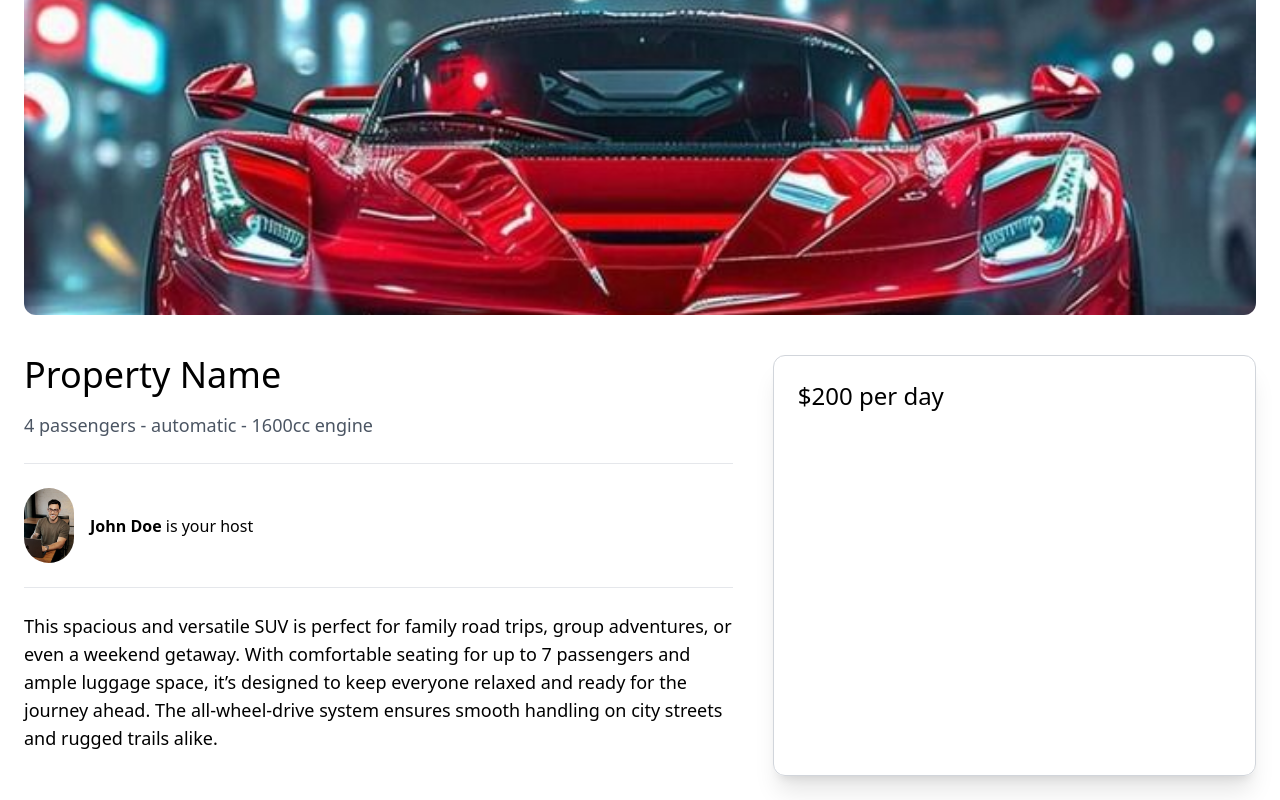
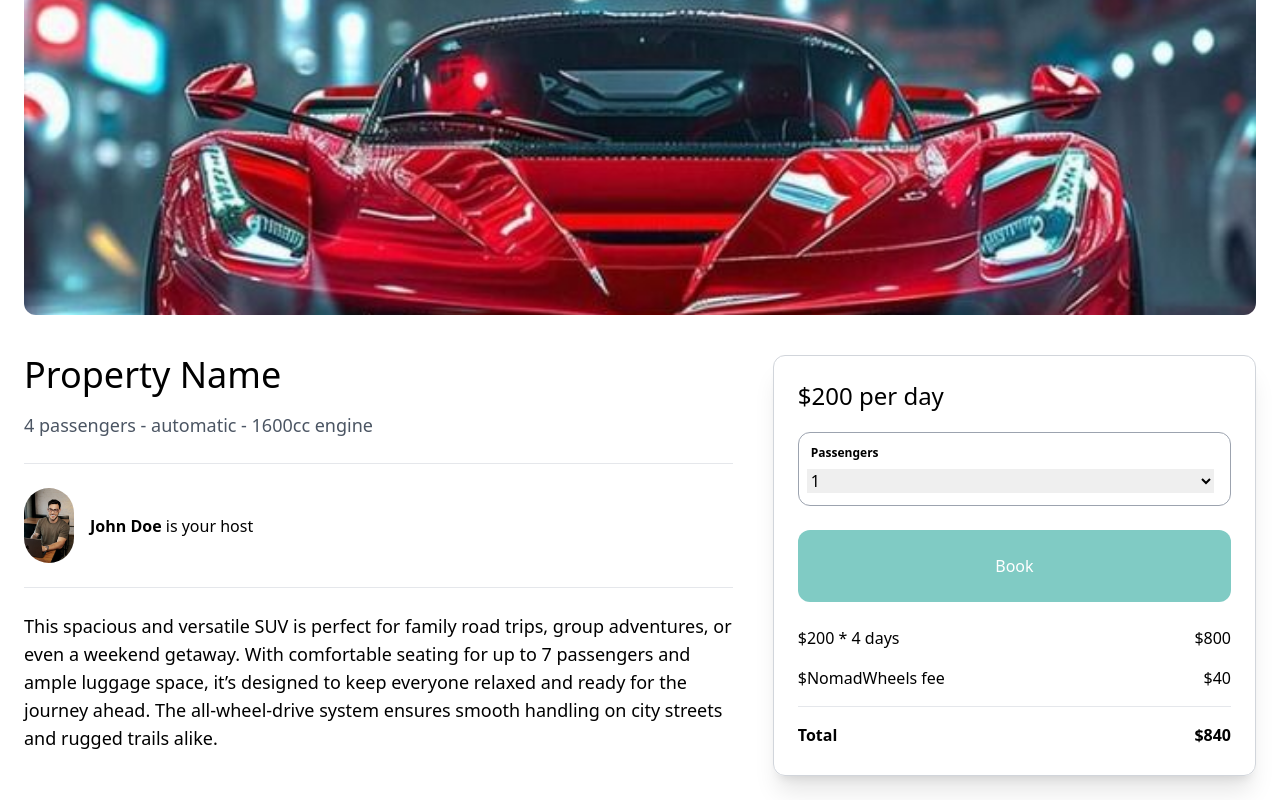
Before and after one commit to BabaMboga/NomadWheels, a Next.js app in the folder djangowheels/: page /properties/1 in a window 1280 px wide. Shown: the part 325-1125 px from the top of the page. Built offline with nearby package versions, Linux system fonts and the light colour scheme.

Commit message:
sidebar finished

```diff
--- a/djangowheels/app/components/properties/ReservationSidebar.tsx
+++ b/djangowheels/app/components/properties/ReservationSidebar.tsx
@@ -4,6 +4,37 @@
   return (
     <aside className="mt-6 p-6 col-span-2 rounded-xl border border-gray-300 shadow-xl">
         <h2 className="mb-5 text-2xl"> $200 per day</h2>
+
+        <div className="mb-6 p-3 border border-gray-400 rounded-xl">
+            <label className="mb-2 block font-bold text-xs">Passengers</label>
+
+            <select className="w-full -ml-1 text-xm">
+                <option>1</option>
+                <option>2</option>
+                <option>3</option>
+                <option>4</option>
+            </select>
+        </div>
+
+        <div className="w-full mb-6 py-6 text-center text-white bg-nomadWheels hover:bg-nomadWheels-dark rounded-xl">Book</div>
+
+        <div className="mb-4 flex justify-between align-center">
+            <p>$200 * 4 days</p>
+
+            <p>$800</p>
+        </div>
+
+        <div className="mb-4 flex justify-between align-center">
+            <p>$NomadWheels fee</p>
+            <p>$40</p>
+        </div>
+
+        <hr />
+
+        <div className="mt-4 flex justify-between align-center font-bold">
+            <p>Total</p>
+            <p>$840</p>
+        </div>
     </aside>
   )
 }
```
